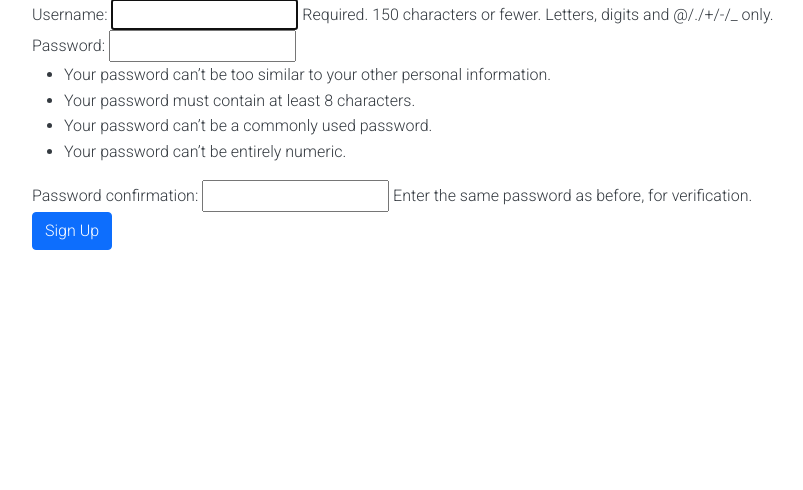
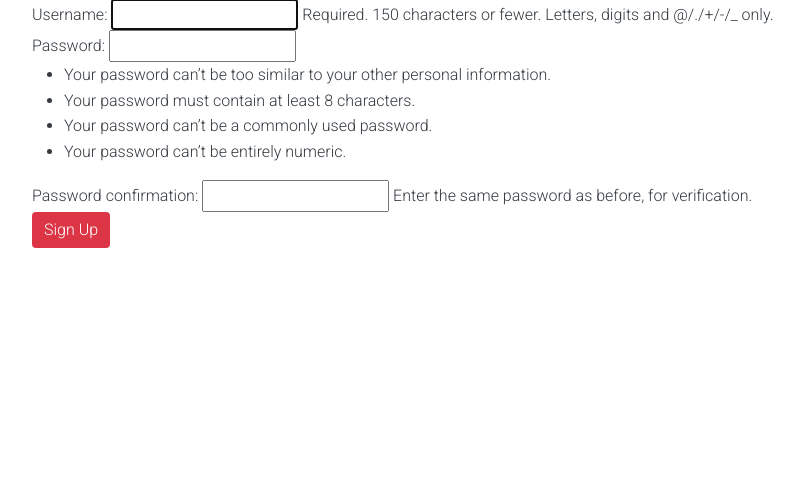
Before and after one commit to Taiwoogbonyomi/Food_Blog, a Django app: page /signup/ in a window 1280 px wide. Shown: the part 152-642 px from the top of the page, without its empty margins (50-853 px from the left). Run offline with Django 4.2, Linux system fonts and the light colour scheme.

Commit message:
Add styling to button

```diff
--- a/static/css/styles.css
+++ b/static/css/styles.css
@@ -93,3 +93,15 @@ body {
 .card-body .btn {
     margin-top: auto;
 }
+
+
+/* Button Styles */
+.btn-primary {
+    background-color: #dc3545;
+    border: none;
+    transition: background-color 0.3s;
+}
+
+.btn-primary:hover {
+    background-color: #c82333;
+}
```
